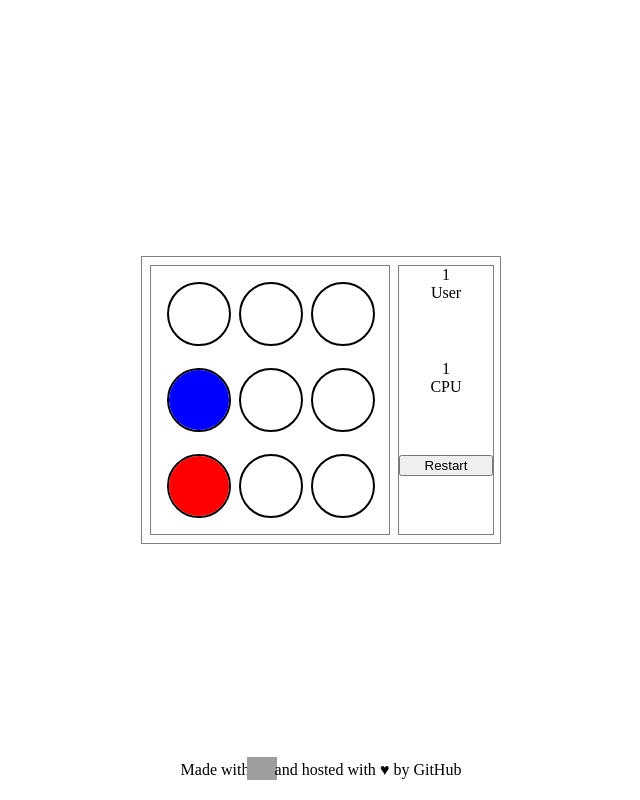
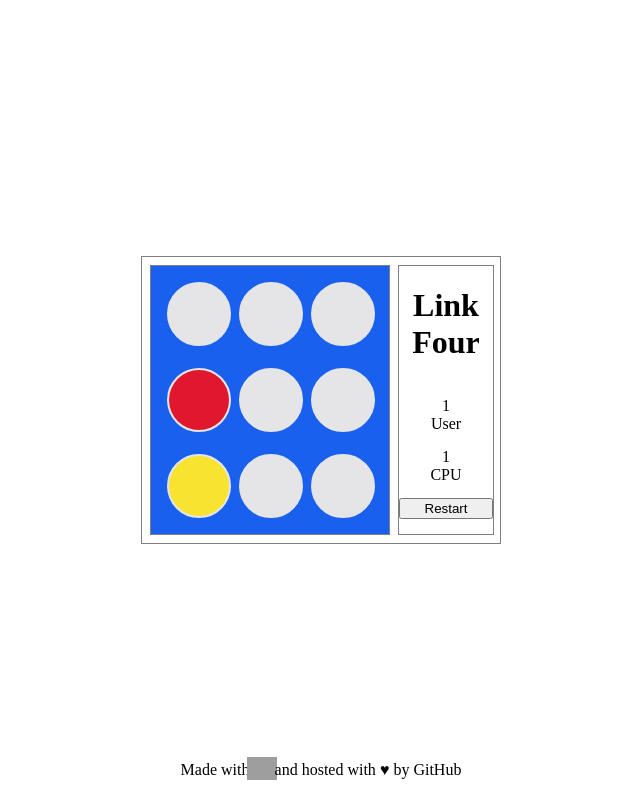
Before and after one commit to musicaldoofus/link-four, a React (Create React App) app: page / in a window 1280 px wide. Both pictures are taken after a click on the element 518 px from the left and 400 px from the top of the page. Shown: the whole page, without its empty margins (319-959 px from the left). Built offline with nearby package versions, Linux system fonts and the light colour scheme; grey boxes are pictures that could not be loaded.

Commit message:
Basic updates to GameBoard, Column, and Token styles to look more like original game

```diff
--- a/src/components/Column/Column.css
+++ b/src/components/Column/Column.css
@@ -15,5 +15,6 @@
 	width: 4em;
 	height: 4em;
 	border-radius: 100%;
-	border: 2px solid black;
+	border: 2px solid #e5e5e7;
+	background-color: #e5e5e7;
 }
--- a/src/components/GameBoard/GameBoard.css
+++ b/src/components/GameBoard/GameBoard.css
@@ -4,5 +4,5 @@
 	grid-gap: 0.5em;
 	padding: 1em;
 	border: 1px solid gray;
-	background-color: #fff;
+	background-color: #1a60ef;
 }
--- a/src/components/HUD/index.js
+++ b/src/components/HUD/index.js
@@ -4,6 +4,11 @@ import './HUD.css';
 const HUD = ({scores, handleRefresh}) => {
     return (
         <div className="heads-up-display">
+            <div id="game-title">
+                <div>
+                    <h1>Link Four</h1>
+                </div>
+            </div>
             <div id="user-score">
                 <div>{scores.user}</div>
                 <div>User</div>
--- a/src/components/Token/Token.css
+++ b/src/components/Token/Token.css
@@ -9,10 +9,10 @@
 	animation: animation 1200ms linear both;
 }
 .token.user {
-	background-color: red;
+	background-color: #f8e330;
 }
 .token.cpu {
-	background-color: blue;
+	background-color: #e1182d;
 }
 
 /* Generated with Bounce.js. Edit at http://bouncejs.com#%7Bs%3A%5B%7BT%3A%22t%22%2Ce%3A%22B%22%2Cd%3A1200%2CD%3A0%2Cf%3A%7Bx%3A0%2Cy%3A-600%7D%2Ct%3A%7Bx%3A0%2Cy%3A0%7D%2Cs%3A5%2Cb%3A4%7D%5D%7D */
```
